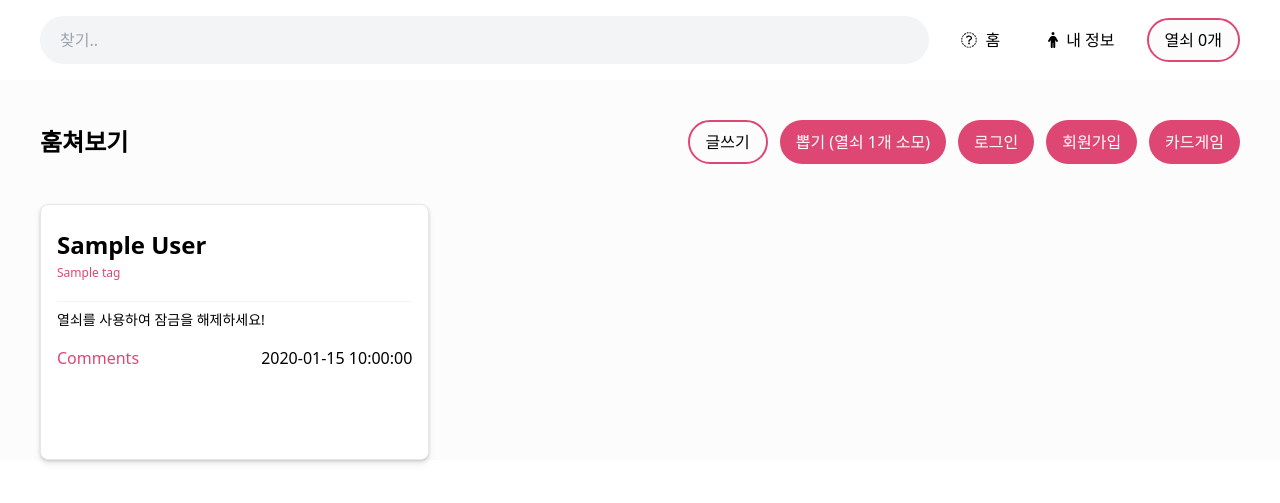
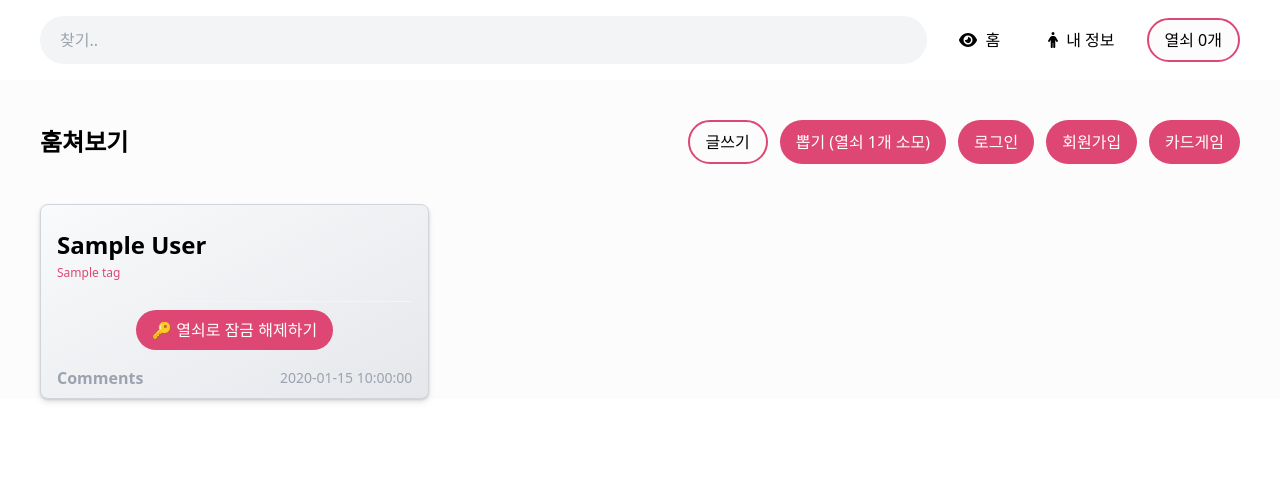
Before and after one commit to choihyunjin1/kcraft_miniproject, a Flask app: page / in a window 1280 px wide. Shown: the top 503 px of the page. Run offline with Flask 3, Linux system fonts and the light colour scheme; a database or web service that is not in the repository returns one stand-in record (values such as "Sample title").

Commit message:
feat: blind

```diff
--- a/app.py
+++ b/app.py
@@ -46,7 +46,7 @@ def home():
     for post in all_post:
         post["_id"] = str(post["_id"])
         if user_id not in post.get('register', []):
-            post['content'] = "열쇠를 사용하여 잠금을 해제하세요!"
+            post['content'] = "dufthlwkarma"
 
     return render_template("index.html", posts=all_post, user_id=user_id, q=q)
 
--- a/posts/routes.py
+++ b/posts/routes.py
@@ -11,7 +11,9 @@ posts_bp = Blueprint('posts', __name__)
 def post_my_info():
     user_id = (request.args.get("user_id") or "").strip()
     input_content = request.form['input_content']
-    author = request.form['user_name']
+    #author = request.form['user_name']
+    user = db.users.find_one({"user_id": user_id}, {"_id": 0, "name": 1})
+    author = user.get("name") if user and user.get("name") else user_id
     tag = request.form.getlist('tags_list')
 
     post = {
--- a/static/css/output.css
+++ b/static/css/output.css
@@ -634,48 +638,32 @@ video {
   margin-left: auto;
 }
 
+.mr-1 {
+  margin-right: 0.25rem;
+}
+
 .mt-12 {
   margin-top: 3rem;
 }
 
-.mb-1 {
-  margin-bottom: 0.25rem;
+.mt-2 {
+  margin-top: 0.5rem;
 }
 
-.mb-8 {
-  margin-bottom: 2rem;
-}
-
-.ml-1 {
-  margin-left: 0.25rem;
-}
-
-.mt-1 {
-  margin-top: 0.25rem;
+.mt-3 {
+  margin-top: 0.75rem;
 }
 
 .mt-4 {
   margin-top: 1rem;
 }
 
-.mb-6 {
-  margin-bottom: 1.5rem;
-}
-
-.mr-1 {
-  margin-right: 0.25rem;
-}
-
-.mt-2 {
-  margin-top: 0.5rem;
-}
-
 .mt-8 {
   margin-top: 2rem;
 }
 
-.mt-3 {
-  margin-top: 0.75rem;
+.mt-auto {
+  margin-top: auto;
 }
 
 .line-clamp-4 {
@@ -717,16 +709,16 @@ video {
   height: 24rem;
 }
 
-.h-4 {
-  height: 1rem;
+.min-h-\[450px\] {
+  min-height: 450px;
 }
 
-.h-16 {
-  height: 4rem;
+.min-h-0 {
+  min-height: 0px;
 }
 
-.min-h-\[450px\] {
-  min-height: 450px;
+.w-16 {
+  width: 4rem;
 }
 
 .w-96 {
@@ -897,13 +885,18 @@ video {
   border-color: transparent;
 }
 
+.\!border-gray-300 {
+  --tw-border-opacity: 1 !important;
+  border-color: rgb(209 213 219 / var(--tw-border-opacity, 1)) !important;
+}
+
 .bg-background {
   --tw-bg-opacity: 1;
   background-color: rgb(252 252 253 / var(--tw-bg-opacity, 1));
 }
 
-.bg-black\/60 {
-  background-color: rgb(0 0 0 / 0.6);
+.bg-black\/40 {
+  background-color: rgb(0 0 0 / 0.4);
 }
 
 .bg-card_bg {
@@ -938,33 +935,39 @@ video {
   background-color: rgb(255 255 255 / var(--tw-bg-opacity, 1));
 }
 
-.bg-primary\/5 {
-  background-color: rgb(222 71 115 / 0.05);
+.bg-white\/40 {
+  background-color: rgb(255 255 255 / 0.4);
 }
 
-.bg-black\/40 {
-  background-color: rgb(0 0 0 / 0.4);
+.\!bg-gradient-to-br {
+  background-image: linear-gradient(to bottom right, var(--tw-gradient-stops)) !important;
 }
 
-.bg-gray-100 {
-  --tw-bg-opacity: 1;
-  background-color: rgb(243 244 246 / var(--tw-bg-opacity, 1));
+.from-gray-50 {
+  --tw-gradient-from: #f9fafb var(--tw-gradient-from-position);
+  --tw-gradient-to: rgb(249 250 251 / 0) var(--tw-gradient-to-position);
+  --tw-gradient-stops: var(--tw-gradient-from), var(--tw-gradient-to);
+}
+
+.to-gray-200 {
+  --tw-gradient-to: #e5e7eb var(--tw-gradient-to-position);
+}
+
+.p-4 {
+  padding: 1rem;
 }
 
 .p-6 {
   padding: 1.5rem;
 }
 
-.p-4 {
-  padding: 1rem;
+.p-8 {
+  padding: 2rem;
 }
 
-.p-1 {
-  padding: 0.25rem;
-}
-
-.p-8 {
-  padding: 2rem;
+.px-1 {
+  padding-left: 0.25rem;
+  padding-right: 0.25rem;
 }
 
 .px-10 {
--- a/templates/base.html
+++ b/templates/base.html
@@ -29,9 +29,9 @@
       <div class="flex items-center justify-between gap-4">
         {% block searchbar %} {% endblock %}
         <div class="flex ml-auto items-center gap-4">
-          {{ comp.page_toggle('<i class="fa-regular fa-house"></i>', "홈", "/" )
-          }} {{ comp.page_toggle('<i class="fa-solid fa-person"></i>', "내
-          정보", url_for('mypage', user_id=request.args.get('user_id', ''))) }}
+          {{ comp.page_toggle('<i class="fa-solid fa-eye"></i>', "홈", "/" ) }}
+          {{ comp.page_toggle('<i class="fa-solid fa-person"></i>', "내 정보",
+          url_for('mypage', user_id=request.args.get('user_id', ''))) }}
           <div id="key-count-badge">
             {{ comp.outlinedText("열쇠 " ~ key_count ~ "개") }}
           </div>
--- a/templates/components.html
+++ b/templates/components.html
@@ -35,26 +35,35 @@
   {{ text }}
 </div>
 {% endmacro %} {% macro postcard(name, tags, context, time, url = "#") %}
-<a class="{{ card(variant='postcard') }}" href="{{url}}">
+<a class="{{ card(variant='postcard') }} transition-all duration-300 {% if context == 'dufthlwkarma' %} !bg-gradient-to-br from-gray-50 to-gray-200 !border-gray-300 {% endif %}" href="{{url}}">
+
   <h3 class="text-2xl font-bold font-plain_text pt-4 pb-1">{{ name }}</h3>
   <span class="text-xs text-primary pb-3">{{ tags }}</span>
   <hr class="my-2 border-gray-100" />
-  <div>
-    <p class="line-clamp-4 pb-4 text-sm">{{ context }}</p>
-    <!--더미 텍스트는 서버측에서 판단해서 넣기-->
-    {%if locked == true%}
-    <div class="backdrop-blur-sm bg-primary/30"></div>
-    <div class="flex justify-between">
-      <button class="text-plain_text">Comments</button>
-      <span>{{time}}</span>
+
+  <div class="flex-1 flex flex-col min-h-0">
+
+    {% if context == "dufthlwkarma" %}
+      <div class="flex-1 flex items-center justify-center">
+        <div onclick="event.preventDefault();">
+          {{ filledpopupButton("🔑 열쇠로 잠금 해제하기", onclick="open_popup()") }}
+        </div>
+      </div>
+
+    {% else %}
+      <p class="line-clamp-4 text-sm">{{ context }}</p>
+    {% endif %}
+
+    <div class="flex justify-between items-center mt-auto pt-4">
+      {% if context == "dufthlwkarma" %}
+        <span class="text-gray-400 font-bold">Comments</span>
+      {% else %}
+        <span class="text-primary font-bold">Comments</span>
+      {% endif %}
+      <span class="text-sm text-gray-400">{{ time }}</span>
     </div>
-    {% else %}
-    <div class="flex justify-between">
-      <button class="text-primary">Comments</button>
-      <span>{{time}}</span>
-    </div>
+
   </div>
-  {% endif %}
 </a>
 {% endmacro %} {% macro postlong(name, tags, context, time) %}
 <div class="{{ card(variant='default') }} mb-6">
@@ -181,5 +190,5 @@
 flex-col border rounded-lg bg-card_bg px-4 py-2 border-card_border shadow
 drop-shadow-md" %} {% set size_presets = { "postcard": "h-64
 hover:drop-shadow-lg transition-all duration-100 cursor-pointer", "default": "",
-"profile" : "w-full h-52", "popup" : "w-96 h-96" } %} {{base_tags }} {{
+"profile" : "w-full h-52", "popup" : "w-96 h-96" } %} {{base_tags }} {
 size_presets[variant] }} {% endmacro %}
--- a/templates/index.html
+++ b/templates/index.html
@@ -17,7 +17,7 @@
   <div class="grid grid-cols-1 sm:grid-cols-2 lg:grid-cols-3 gap-4">
     {% for post in posts %} {{ comp.postcard(post.author, post.tag|join(' '),
     post.content, time = post.created_at, url = url_for('posts.get_one_post',
-    pass_idx=post._id)) }} {% endfor %}
+    pass_idx=post._id, user_id=user_id)) }} {% endfor %}
   </div>
 </div>
 
@@ -30,13 +30,6 @@
   rows="6"
   placeholder="오늘의 하루는?"
 ></textarea>
-<div class="flex justify-between items-center mt-4">
-  <span id="write-char-count" class="text-sm text-gray-400">0 characters</span>
-  <div class="flex gap-3">
-    {{ comp.outlinepopupButton("취소하기", "close_writing()") }} {{
-    comp.filledpopupButton("포스팅", "submit_post()") }}
-  </div>
-</div>
 
 <input
   id="write-tags"
@@ -45,6 +38,13 @@
   placeholder="태그를 쉼표로 구분해서 입력 (예: 영화,커피,운동)"
 />
 
+<div class="flex justify-between items-center mt-4 px-1">
+  <span id="write-char-count" class="text-sm text-gray-400">0 characters</span>
+  <div class="flex gap-3">
+    {{ comp.outlinepopupButton("취소하기", "close_writing()") }} {{
+    comp.filledpopupButton("포스팅", "submit_post()") }}
+  </div>
+</div>
 {% endcall %} {% call comp.custom_popup("gacha-popup", "close_gacha_popup()") %}
 <div class="flex flex-col items-center justify-center py-4 gap-6">
   <p
```
Also changed, not shown: other parts of static/css/output.css (+129 -151 lines).
